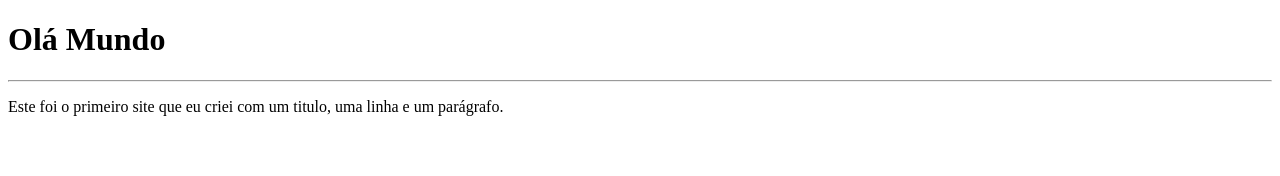
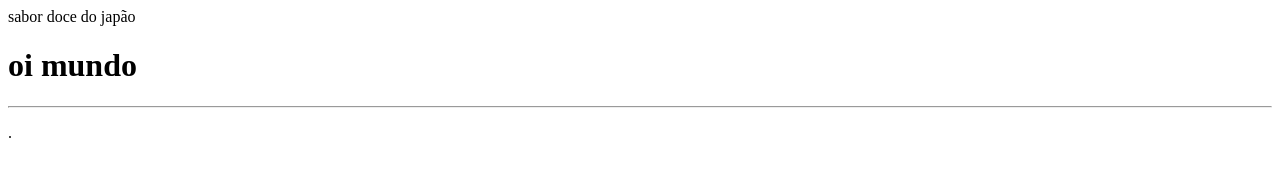
Before and after one commit to Nicollygabrieli/Site-doce-japon-s-, a plain HTML site: page index01.html in a window 1280 px wide. Drawn offline with Linux system fonts and the light colour scheme.

Commit message:
Update index01.html

```diff
--- a/index01.html
+++ b/index01.html
@@ -1,14 +1,14 @@
 <!DOCTYPE html>
 <html lang="pt-br">
-<head>
+<head>sabor doce do japão<head>
     <meta charset="UTF-8">
     <meta name="viewport" content="width=device-width, initial-scale=1.0">
     <title>Primeiro Site</title>
 </head>
 <body>
-    <h1> Olá Mundo</h1>
+    <h1> oi mundo </h1>
     <hr>
-    <p> Este foi o primeiro site que eu criei com um titulo, uma linha e um parágrafo.</p>
+    <p>.</p>
 
 </body>
 </html>
```
